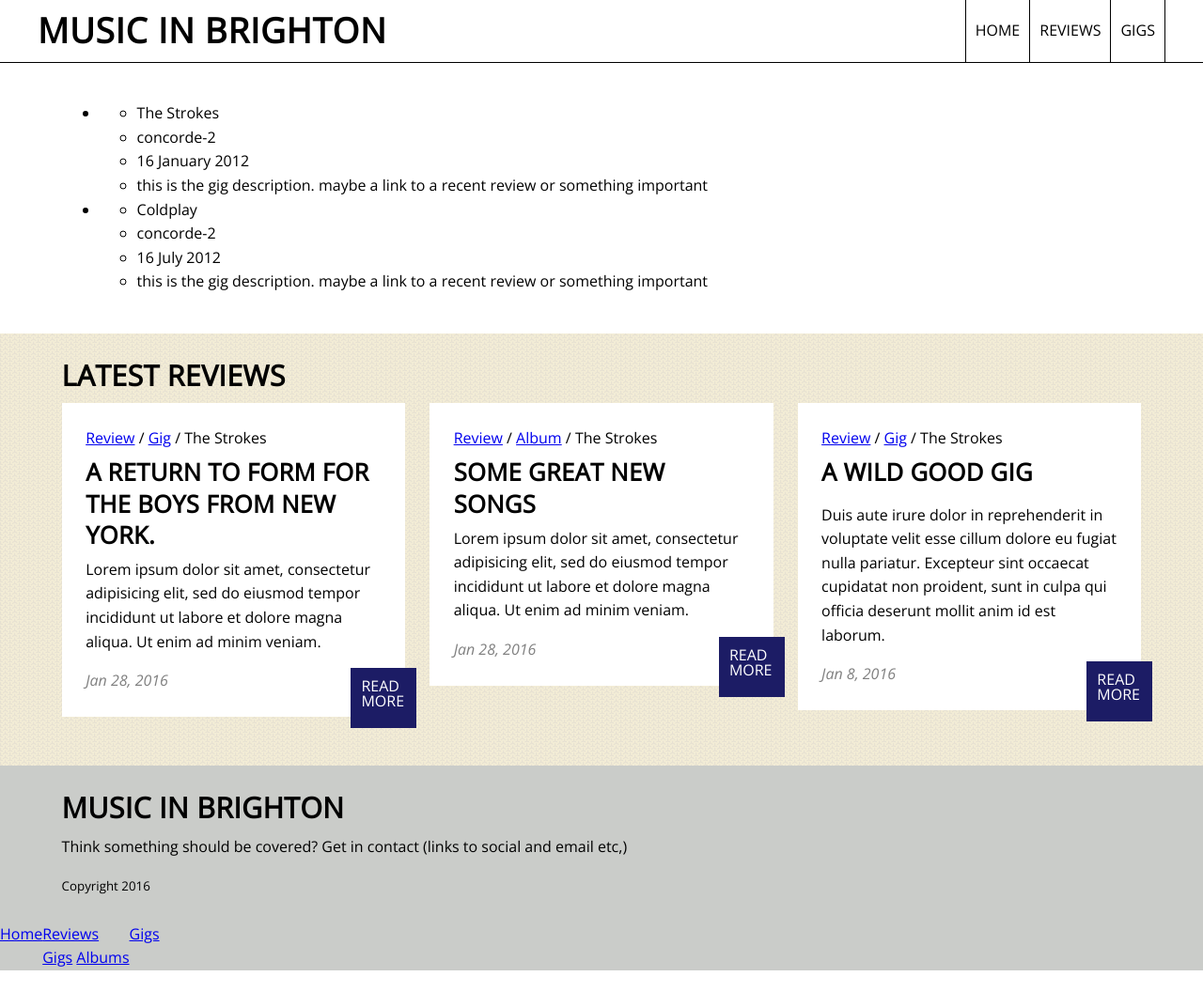
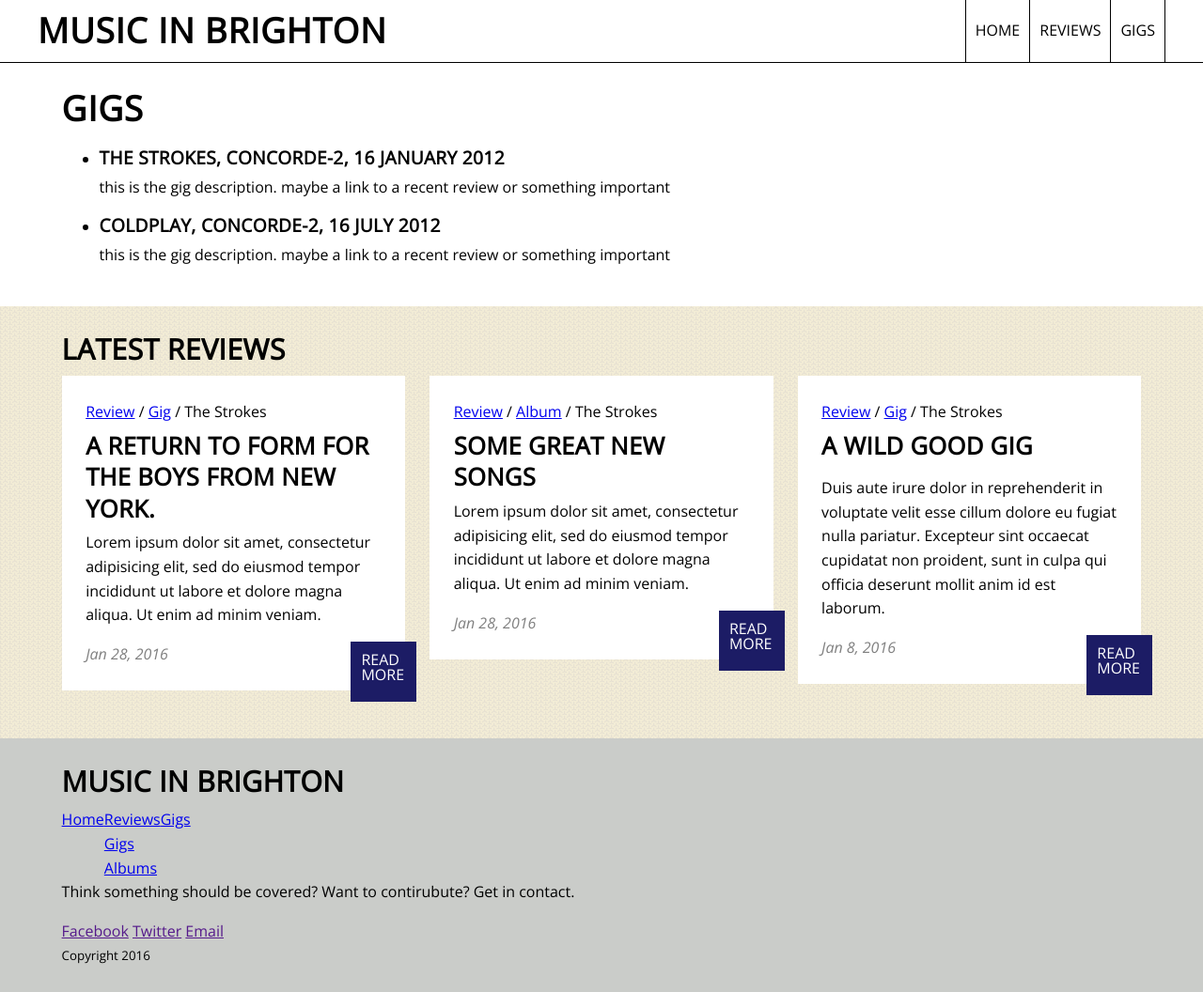
Before and after one commit to mattgreenfield/music, a Jekyll site: the page built from gigs/index.html, in a window 1280 px wide. Shown: the whole page at 94% size. Built offline with Jekyll 4.4.1, drawn with Linux system fonts in a browser that asks for light colours; before the commit the page ends 1033 px from its top, so only the background shows below that.

Commit message:
nicer gig guide layout

```diff
--- a/_includes/footer.html
+++ b/_includes/footer.html
@@ -2,17 +2,13 @@
 
     <div class="inner-constraint">
         <h2 class="heading heading--gamma">{{ site.title }}</h2>
-        <p>Think something should be covered? Get in contact (links to social and email etc,)</p>
-        <small>Copyright 2016</small>
-    </div>
-
         <nav>
             <ul class="reset-list list--inline">
                 {% for item in site.navigation %}<!--
-             --><li class="menu-item {% if page.url == item.url %}menu-item--current{% endif %}">
+                --><li class="menu-item">
                 <a href="{{ item.url | prepend: site.baseurl }}">{{ item.title }}</a>
                 {% if item.dropdown %}
-                        <ul class="reset-list list--inline">
+                <ul class="reset-list">
                     {% for dropdownitem in item.dropdown %}
                     <li>
                         <a class="menu-item" href="{{ dropdownitem.url | prepend: site.baseurl }}">{{ dropdownitem.title }}</a>
@@ -24,5 +20,20 @@
             -->{% endfor %}
             </ul>
         </nav>
+        <p>Think something should be covered? Want to contirubute? Get in contact.</p>
+        <ul class="reset-list list--inline">
+            <li>
+                <a href="">Facebook</a>
+            </li>
+            <li>
+                <a href="">Twitter</a>
+            </li>
+            <li>
+                <a href="">Email</a>
+            </li>
+        </ul>
+        <small>Copyright 2016</small>
+    </div>
+
 
 </footer>
--- a/_layouts/default.html
+++ b/_layouts/default.html
@@ -4,6 +4,7 @@ layout: base
 
 <article class="page-content">
     <div class="inner-constraint">
+        <h1 class="heading heading--delta">{{ page.title }}</h1>
         {{ content }}
     </div>
 </article>
--- a/gigs/index.html
+++ b/gigs/index.html
@@ -7,12 +7,8 @@ title: Gigs
 
     {% for gig in site.data.gigs %}
         <li class="">
-            <ul>
-                <li>{{ gig.artist }}</li>
-                <li>{{ gig.venue }}</li>
-                <li>{{ gig.date | date: "%-d %B %Y" }}</li>
-                <li>{{ gig.description }}</li>
-            </ul>
+            <h2 class="heading heading--zeta">{{ gig.artist }}, {{ gig.venue }}, {{ gig.date | date: "%-d %B %Y" }}</h2>
+            <p>{{ gig.description }}</p>
         </li>
     {% endfor %}
 
--- a/reviews/albums.html
+++ b/reviews/albums.html
@@ -3,5 +3,4 @@ layout: default
 title: Album Reviews
 ---
 
-
 {% include posts-list.html review-type="album" limit=3 %}
--- a/reviews/index.html
+++ b/reviews/index.html
@@ -1,6 +1,6 @@
 ---
 layout: default
-title: Reviews
+title: All Reviews
 ---
 
 {% assign posts = site.posts %}
```
Also changed, not shown: _build/sass/patterns/_post-summary.scss (+8 -1 lines), _layouts/post.html (+7 -1 lines), assets/css/main.min.css, 2 other files. Lines whose indentation alone changed are shown as unchanged.
